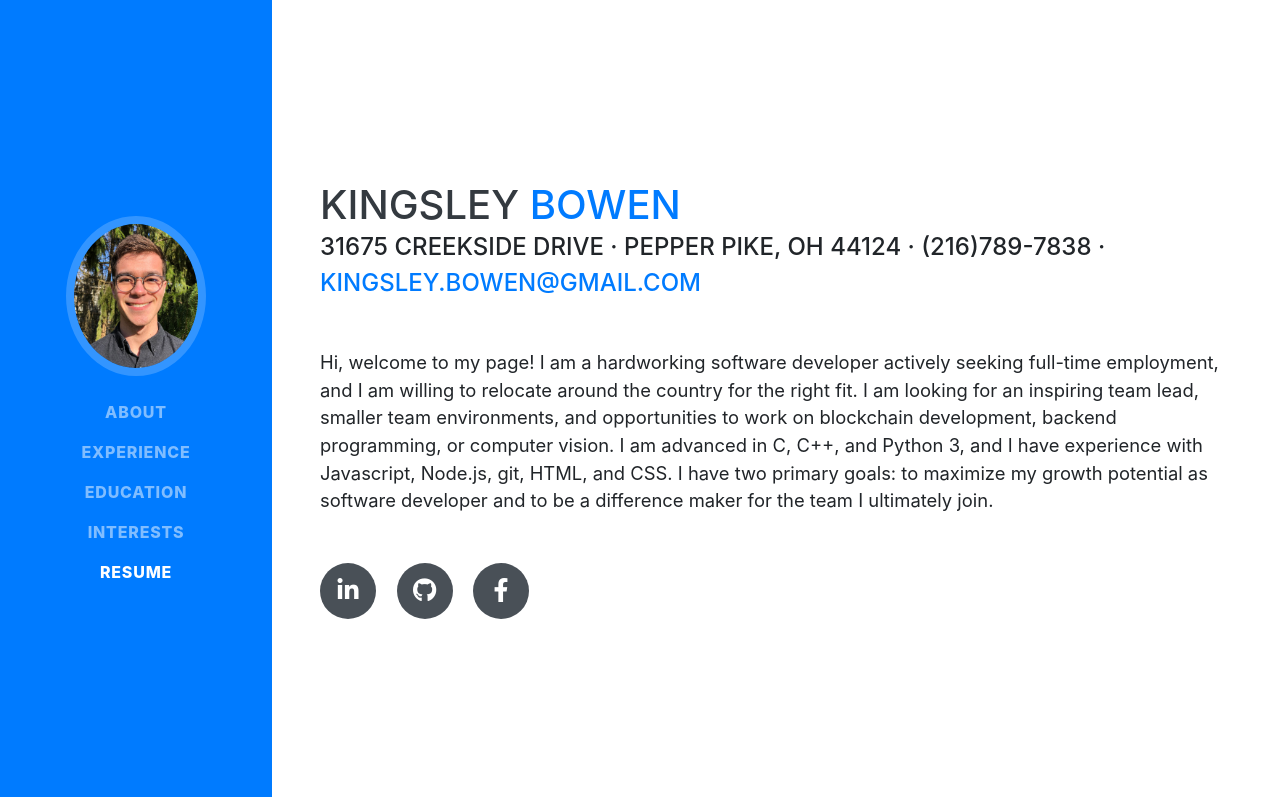
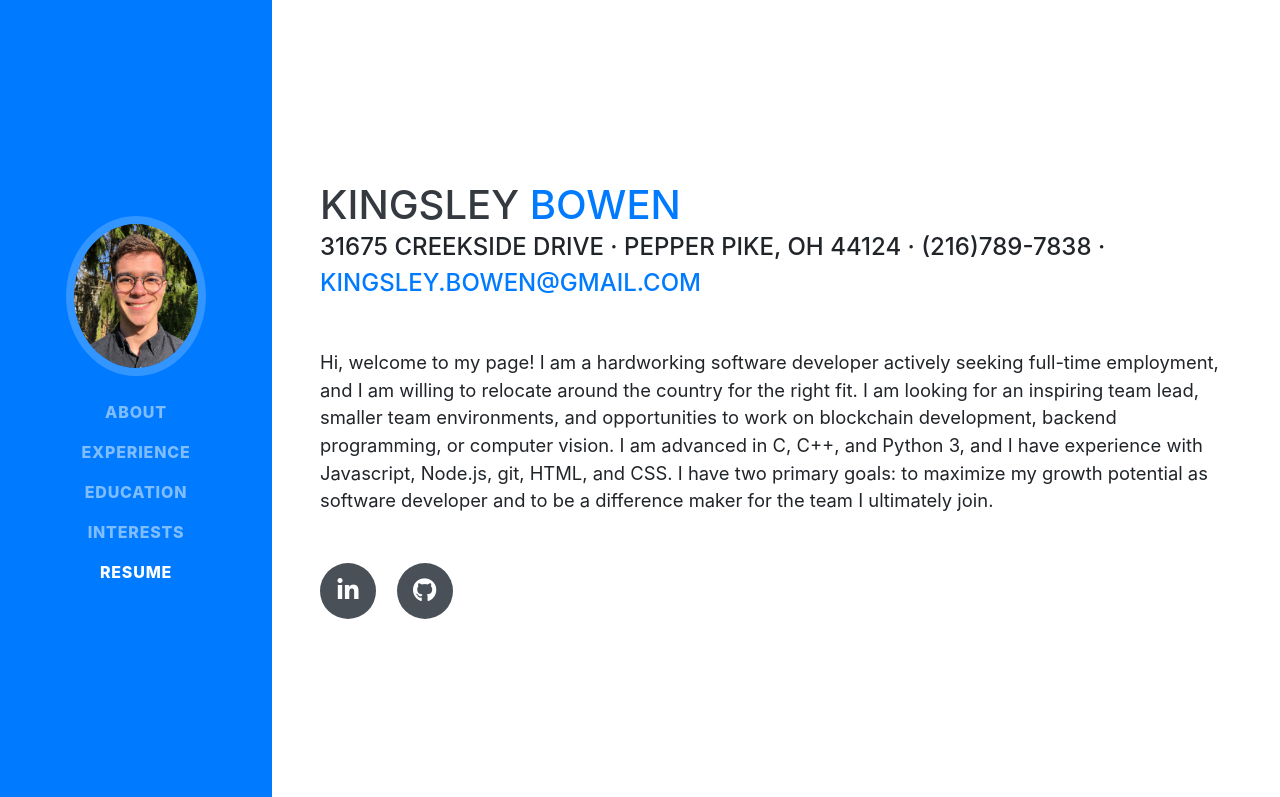
Before and after one commit to kingsleydb/kingsleydb.github.io, a website with bundled scripts: page index.html in a window 1280 px wide. Shown: the top 797 px of the page. Built offline with nearby package versions, Linux system fonts and the light colour scheme; a web font is replaced by a local one.

Commit message:
removed facebook

```diff
--- a/index.html
+++ b/index.html
@@ -72,9 +72,6 @@
           </a>
           <a href="https://github.com/Kingsleydb">
             <i class="fab fa-github"></i>
-          </a>
-          <a href="https://www.facebook.com/kingsley.bowen.1">
-            <i class="fab fa-facebook-f"></i>
           </a>
         </div>
       </div>
```
